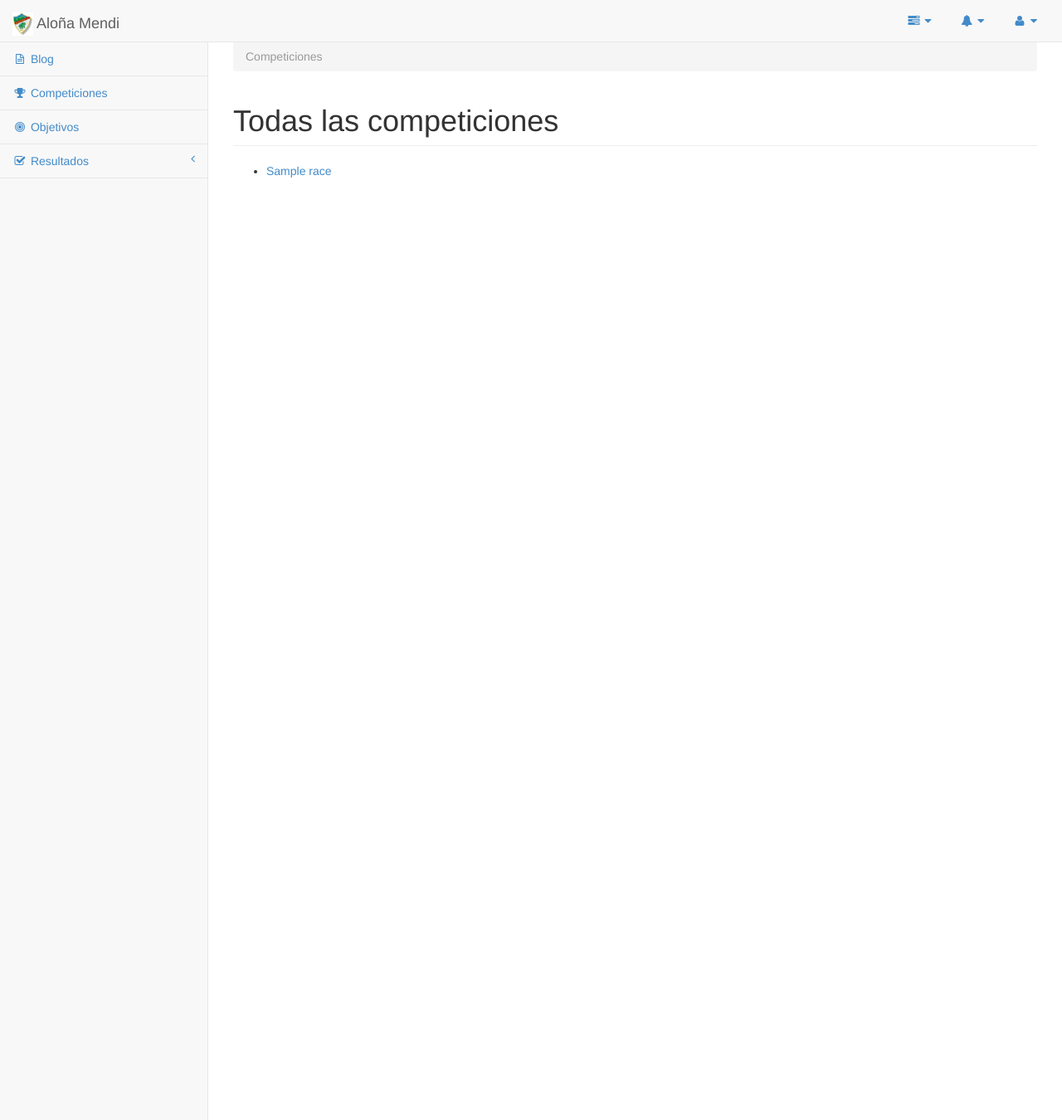
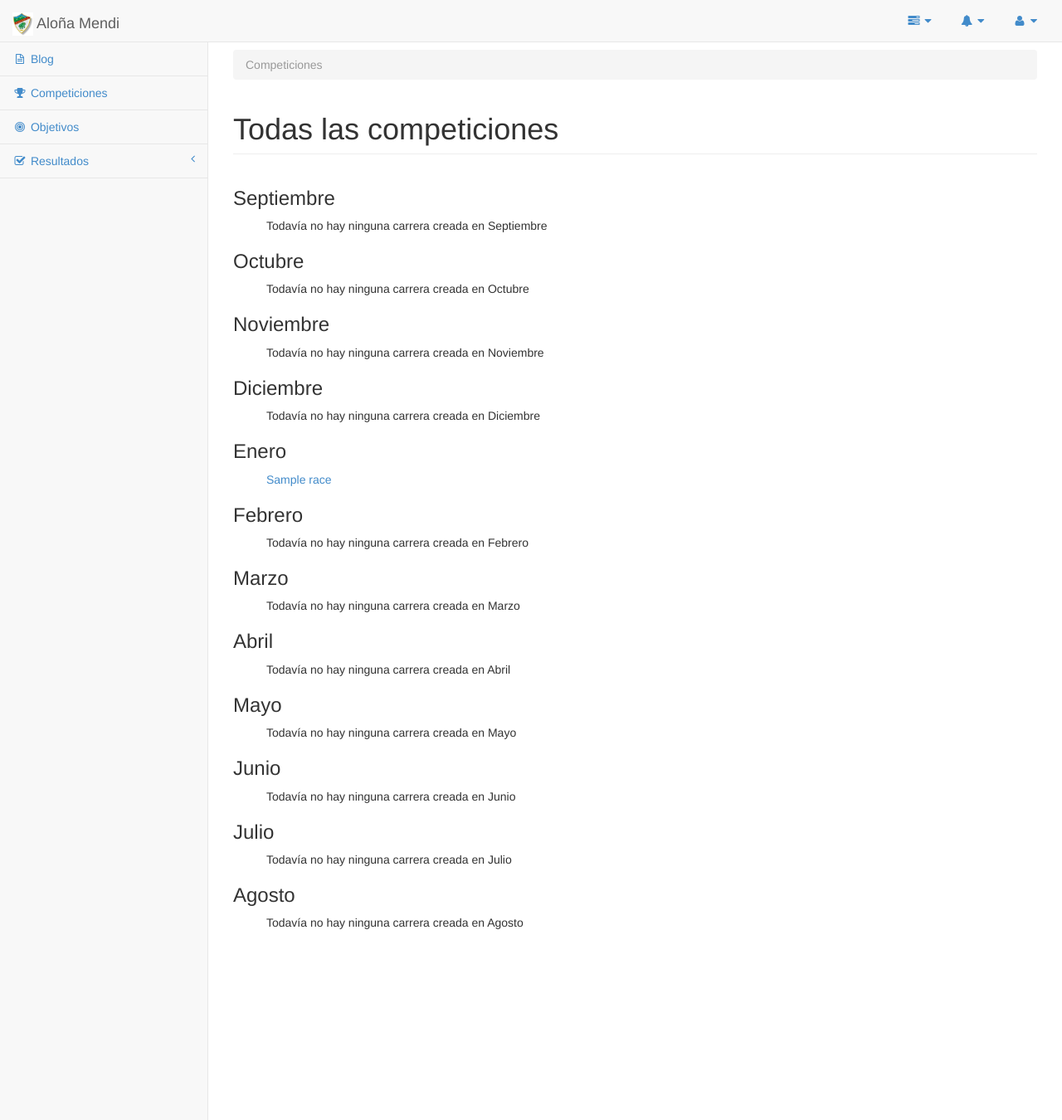
Before and after one commit to corand/athlet-stats, a Django app: page /races/ in a window 1280 px wide. Shown: the whole page at 83% size. Run offline with Django 3.2, Linux system fonts and the light colour scheme; tables that the repository leaves empty hold one stand-in row (values such as "Sample post"); parts of the project's set-up code (start-up, migrations or seed data) failed here and were passed over.

Commit message:
list of races divided by months, best race results

```diff
--- a/athlet_stats/athlet_stats/settings.py
+++ b/athlet_stats/athlet_stats/settings.py
@@ -90,6 +90,7 @@ INSTALLED_APPS = (
     'django.contrib.sites', # Note this one is not included by default
     'django.contrib.comments', # Note this one is not included by default
     'tagging',
+    'durationfield',
     'mptt',
     'zinnia',
     'races',
--- /dev/null
+++ b/athlet_stats/athlet_stats/static/css/main.css
@@ -0,0 +1,7 @@
+.breadcrumb{ margin-top: 10px; }
+
+.edition_list{ list-style: none; }
+
+.edition_result_list{ list-style: none; font-family:Cousine; }
+
+.race_list{ list-style: none; }
--- a/athlet_stats/athlet_stats/templates/races/race_list.html
+++ b/athlet_stats/athlet_stats/templates/races/race_list.html
@@ -18,6 +18,7 @@
 
     <!-- SB Admin CSS - Include with every page -->
     <link href="{{STATIC_URL}}css/sb-admin.css" rel="stylesheet">
+    <link href="{{STATIC_URL}}css/main.css" rel="stylesheet">
 
 </head>
 
@@ -270,11 +271,100 @@
             <!-- /.row -->
             <div class="row">
                 <div class="col-lg-12">
-                    <ul>
-                        {% for race in races %}
+                    <h3>Septiembre</h3>
+                    <ul class="race_list">
+                        {% for race in septiembre %}
                             <li><a href="{% url 'editionlist' race.id %}">{{race}}</a></li>
                             {% empty %}
-                                No hay ninguna carrera todavía
+                                Todavía no hay ninguna carrera creada en Septiembre
+                        {% endfor %}
+                    </ul>
+                    <h3>Octubre</h3>
+                    <ul class="race_list">
+                        {% for race in octubre %}
+                            <li><a href="{% url 'editionlist' race.id %}">{{race}}</a></li>
+                            {% empty %}
+                                Todavía no hay ninguna carrera creada en Octubre
+                        {% endfor %}
+                    </ul>
+                    <h3>Noviembre</h3>
+                    <ul class="race_list">
+                        {% for race in noviembre %}
+                            <li><a href="{% url 'editionlist' race.id %}">{{race}}</a></li>
+                            {% empty %}
+                                Todavía no hay ninguna carrera creada en Noviembre
+                        {% endfor %}
+                    </ul>
+                    <h3>Diciembre</h3>
+                    <ul class="race_list">
+                        {% for race in diciembre %}
+                            <li><a href="{% url 'editionlist' race.id %}">{{race}}</a></li>
+                            {% empty %}
+                                Todavía no hay ninguna carrera creada en Diciembre
+                        {% endfor %}
+                    </ul>
+                    <h3>Enero</h3>
+                    <ul class="race_list">
+                        {% for race in enero %}
+                            <li><a href="{% url 'editionlist' race.id %}">{{race}}</a></li>
+                            {% empty %}
+                                Todavía no hay ninguna carrera creada en Enero
+                        {% endfor %}
+                    </ul>
+                    <h3>Febrero</h3>
+                    <ul class="race_list">
+                        {% for race in febrero %}
+                            <li><a href="{% url 'editionlist' race.id %}">{{race}}</a></li>
+                            {% empty %}
+                                Todavía no hay ninguna carrera creada en Febrero
+                        {% endfor %}
+                    </ul>
+                    <h3>Marzo</h3>
+                    <ul class="race_list">
+                        {% for race in marzo %}
+                            <li><a href="{% url 'editionlist' race.id %}">{{race}}</a></li>
+                            {% empty %}
+                                Todavía no hay ninguna carrera creada en Marzo
+                        {% endfor %}
+                    </ul>
+                    <h3>Abril</h3>
+                    <ul class="race_list">
+                        {% for race in abril %}
+                            <li><a href="{% url 'editionlist' race.id %}">{{race}}</a></li>
+                            {% empty %}
+                                Todavía no hay ninguna carrera creada en Abril
+                        {% endfor %}
+                    </ul>
+                    <h3>Mayo</h3>
+                    <ul class="race_list">
+                        {% for race in mayo %}
+                            <li><a href="{% url 'editionlist' race.id %}">{{race}}</a></li>
+                            {% empty %}
+                                Todavía no hay ninguna carrera creada en Mayo
+                        {% endfor %}
+                    </ul>
+                    <h3>Junio</h3>
+                    <ul class="race_list">
+                        {% for race in junio %}
+                            <li><a href="{% url 'editionlist' race.id %}">{{race}}</a></li>
+                            {% empty %}
+                                Todavía no hay ninguna carrera creada en Junio
+                        {% endfor %}
+                    </ul>
+                    <h3>Julio</h3>
+                    <ul class="race_list">
+                        {% for race in julio %}
+                            <li><a href="{% url 'editionlist' race.id %}">{{race}}</a></li>
+                            {% empty %}
+                                Todavía no hay ninguna carrera creada en Julio
+                        {% endfor %}
+                    </ul>
+                    <h3>Agosto</h3>
+                    <ul class="race_list">
+                        {% for race in agosto %}
+                            <li><a href="{% url 'editionlist' race.id %}">{{race}}</a></li>
+                            {% empty %}
+                                Todavía no hay ninguna carrera creada en Agosto
                         {% endfor %}
                     </ul>
                 </div>
--- a/athlet_stats/races/models.py
+++ b/athlet_stats/races/models.py
@@ -1,4 +1,5 @@
 from django.db import models
+from durationfield.db.models.fields.duration import DurationField
 from django.contrib.auth.models import User
 
 class Race(models.Model):
@@ -45,7 +46,7 @@ class Edition(models.Model):
 class Objective(models.Model):
 	user = models.ForeignKey(User)
 	edition = models.ForeignKey(Edition)
-	timemark = models.TimeField(blank=True,null=True)
+	timemark = DurationField(blank=True,null=True)
 	distancemark = models.PositiveIntegerField(blank=True,null=True)
 	position = models.PositiveIntegerField(blank=True,null=True)
 	comment = models.TextField(blank=True,null=True)
@@ -57,7 +58,7 @@ class Objective(models.Model):
 class Result(models.Model):
 	user = models.ForeignKey(User)
 	edition = models.ForeignKey(Edition)
-	timemark = models.TimeField(blank=True,null=True)
+	timemark = DurationField(blank=True,null=True)
 	distancemark = models.PositiveIntegerField(blank=True,null=True)
 	position = models.PositiveIntegerField(blank=True,null=True)
 	comment = models.TextField()
--- a/athlet_stats/races/views.py
+++ b/athlet_stats/races/views.py
@@ -6,19 +6,32 @@ from django.shortcuts import render_to_response,get_object_or_404
 # Create your views here.
 
 
-class RaceList(LoginRequiredMixin,ListView):
+class RaceList(LoginRequiredMixin,TemplateView):
 	template_name = "races/race_list.html"
 	paginate_by = 150
 	context_object_name = 'races'
-	def get_queryset(self):
-		return Race.objects.all().order_by('month','week')
+	def get_context_data(self, **kwargs):
+		context = super(RaceList, self).get_context_data(**kwargs)
+		context['septiembre'] = Race.objects.filter(month=9).order_by('week','name')
+		context['octubre'] = Race.objects.filter(month=10).order_by('week','name')
+		context['noviembre'] = Race.objects.filter(month=11).order_by('week','name')
+		context['diciembre'] = Race.objects.filter(month=12).order_by('week','name')
+		context['enero'] = Race.objects.filter(month=1).order_by('week','name')
+		context['febrero'] = Race.objects.filter(month=2).order_by('week','name')
+		context['marzo'] = Race.objects.filter(month=3).order_by('week','name')
+		context['abril'] = Race.objects.filter(month=4).order_by('week','name')
+		context['mayo'] = Race.objects.filter(month=5).order_by('week','name')
+		context['junio'] = Race.objects.filter(month=6).order_by('week','name')
+		context['julio'] = Race.objects.filter(month=7).order_by('week','name')
+		context['agosto'] = Race.objects.filter(month=8).order_by('week','name')
+		return context
 
 class EditionList(LoginRequiredMixin,ListView):
 	template_name = "races/edition_list.html"
 	paginate_by = 150
 	context_object_name = 'editions'
 	def get_queryset(self):
-		return Edition.objects.filter(race=self.kwargs['pk']).order_by('date')
+		return Edition.objects.filter(race=self.kwargs['pk']).order_by('-date')
 
 	def get_context_data(self, **kwargs):
 		context = super(EditionList, self).get_context_data(**kwargs)
```
Also changed, not shown: athlet_stats/athlet_stats/templates/races/edition_list.html (+10 -4 lines), 8 other files.
